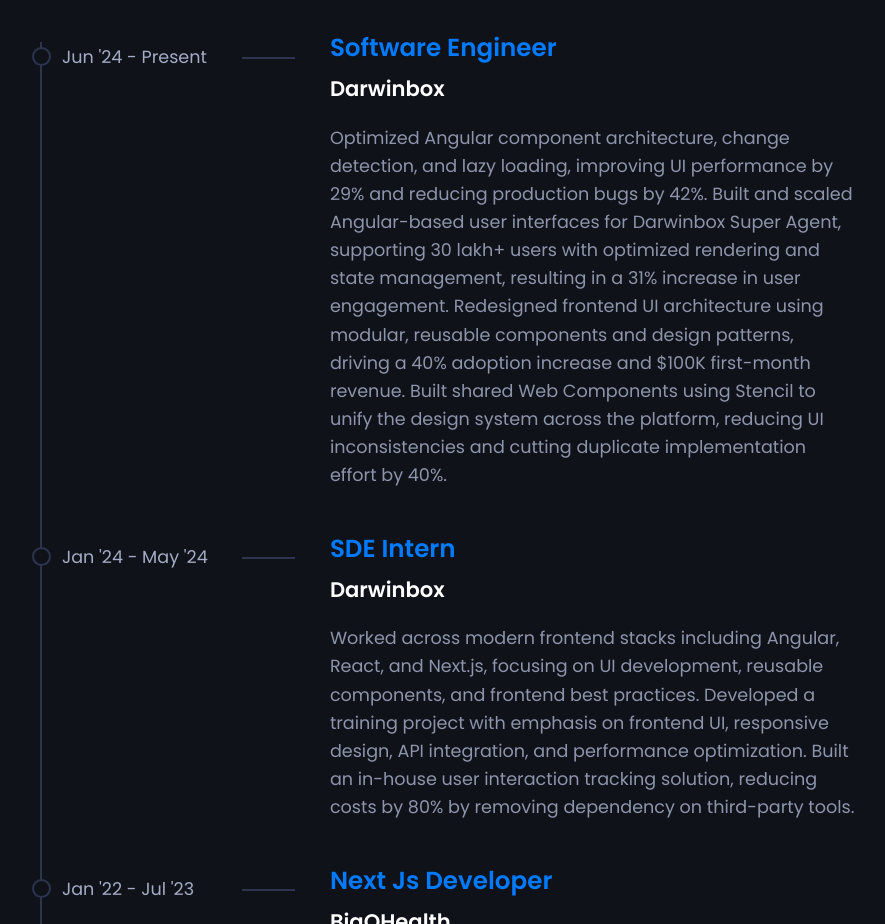
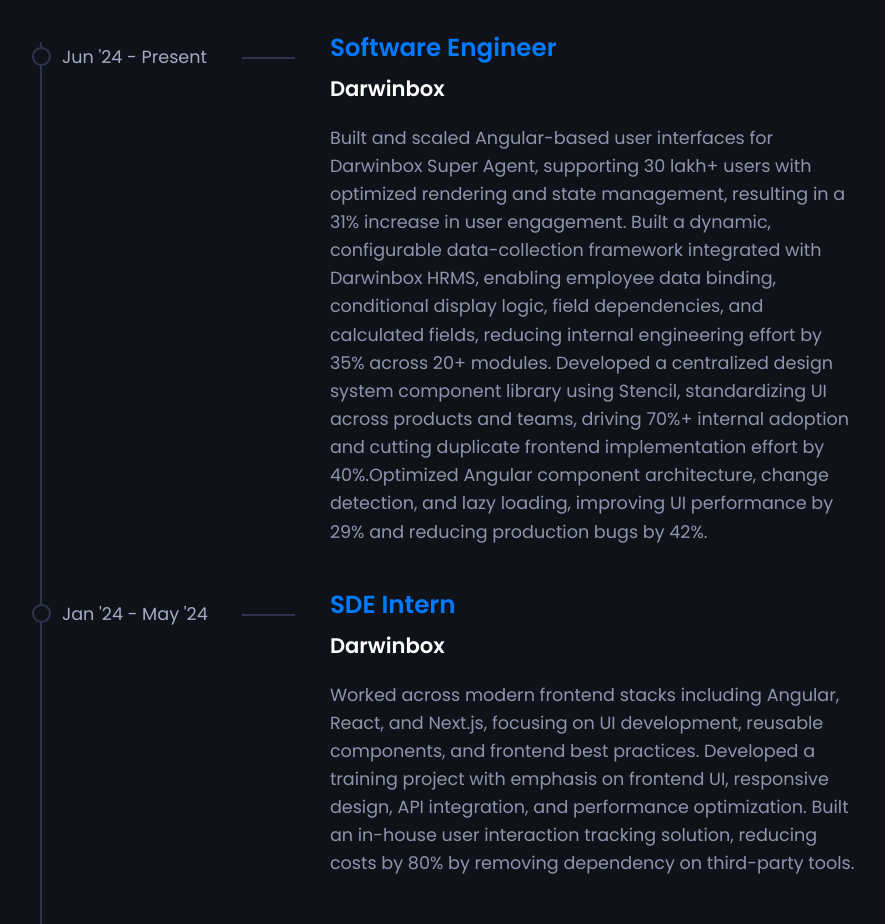
Before and after one commit to suyalamritanshu/Portfolio-React-Site, a React (Create React App) app: page /resume in a window 1280 px wide. Shown: the part 1100-2024 px from the top of the page, without its empty margins (335-1220 px from the left). Built offline with nearby package versions, Linux system fonts and the light colour scheme.

Commit message:
Update project description in Resume.js
Revised project description to emphasize key contributions and achievements, including a focus on user engagement and internal efficiency improvements.

```diff
--- a/src/Components/Resume.js
+++ b/src/Components/Resume.js
@@ -22,7 +22,7 @@
             title={"Software Engineer"}
             subTitle={"Darwinbox"}
             text={
-              "Optimized Angular component architecture, change detection, and lazy loading, improving UI performance by 29% and reducing production bugs by 42%. Built and scaled Angular-based user interfaces for Darwinbox Super Agent, supporting 30 lakh+ users with optimized rendering and state management, resulting in a 31% increase in user engagement. Redesigned frontend UI architecture using modular, reusable components and design patterns, driving a 40% adoption increase and $100K first-month revenue. Built shared Web Components using Stencil to unify the design system across the platform, reducing UI inconsistencies and cutting duplicate implementation effort by 40%."
+              "Built and scaled Angular-based user interfaces for Darwinbox Super Agent, supporting 30 lakh+ users with optimized rendering and state management, resulting in a 31% increase in user engagement. Built a dynamic, configurable data-collection framework integrated with Darwinbox HRMS, enabling employee data binding, conditional display logic, field dependencies, and calculated fields, reducing internal engineering effort by 35% across 20+ modules. Developed a centralized design system component library using Stencil, standardizing UI across products and teams, driving 70%+ internal adoption and cutting duplicate frontend implementation effort by 40%.Optimized Angular component architecture, change detection, and lazy loading, improving UI performance by 29% and reducing production bugs by 42%."
             }
           />
           <ResumeItem
```
